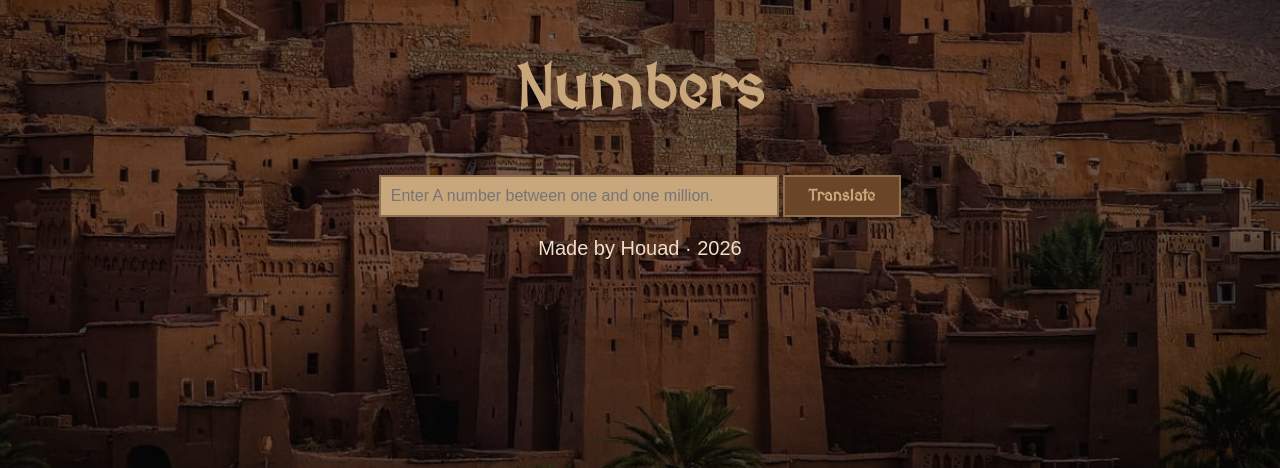
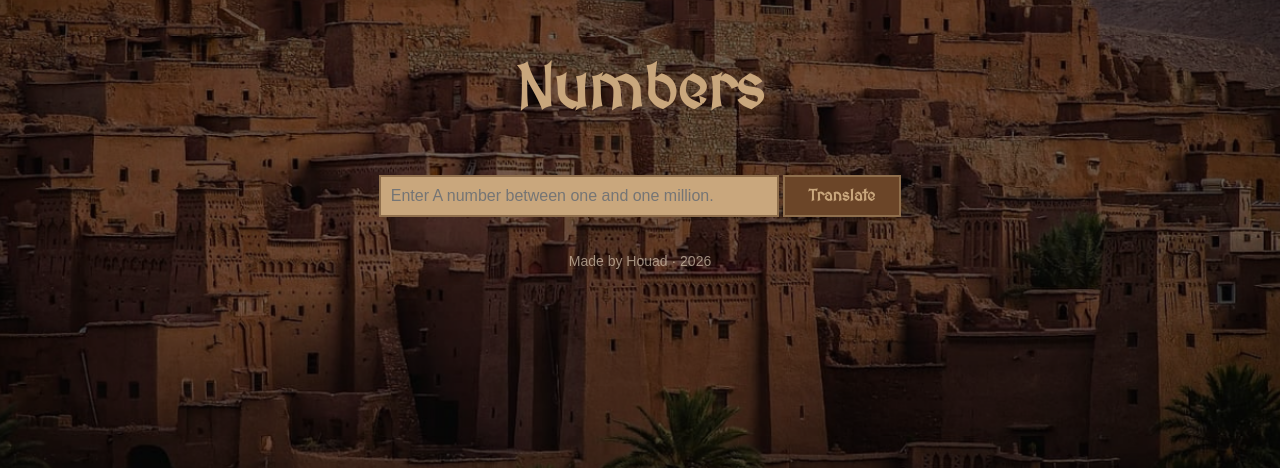
Before and after one commit to xtrawalo/Speak-Tachl7it, a Flask app: page / in a window 1280 px wide. Shown: the part 213-681 px from the top of the page. Run offline with Flask 3, Linux system fonts and the light colour scheme; some web fonts are replaced.

Commit message:
Refactor CSS styles for consistency and clarity

```diff
--- a/static/style.css
+++ b/static/style.css
@@ -55,3 +55,14 @@ button {
 button :hover {
     background-color: #7D5433;
 }
+
+footer {
+    text-align: center;
+    padding: 20px 0;
+}
+
+footer p {
+    margin: 0;
+    font-size: 14px;
+    opacity: 0.6;
+}
```
